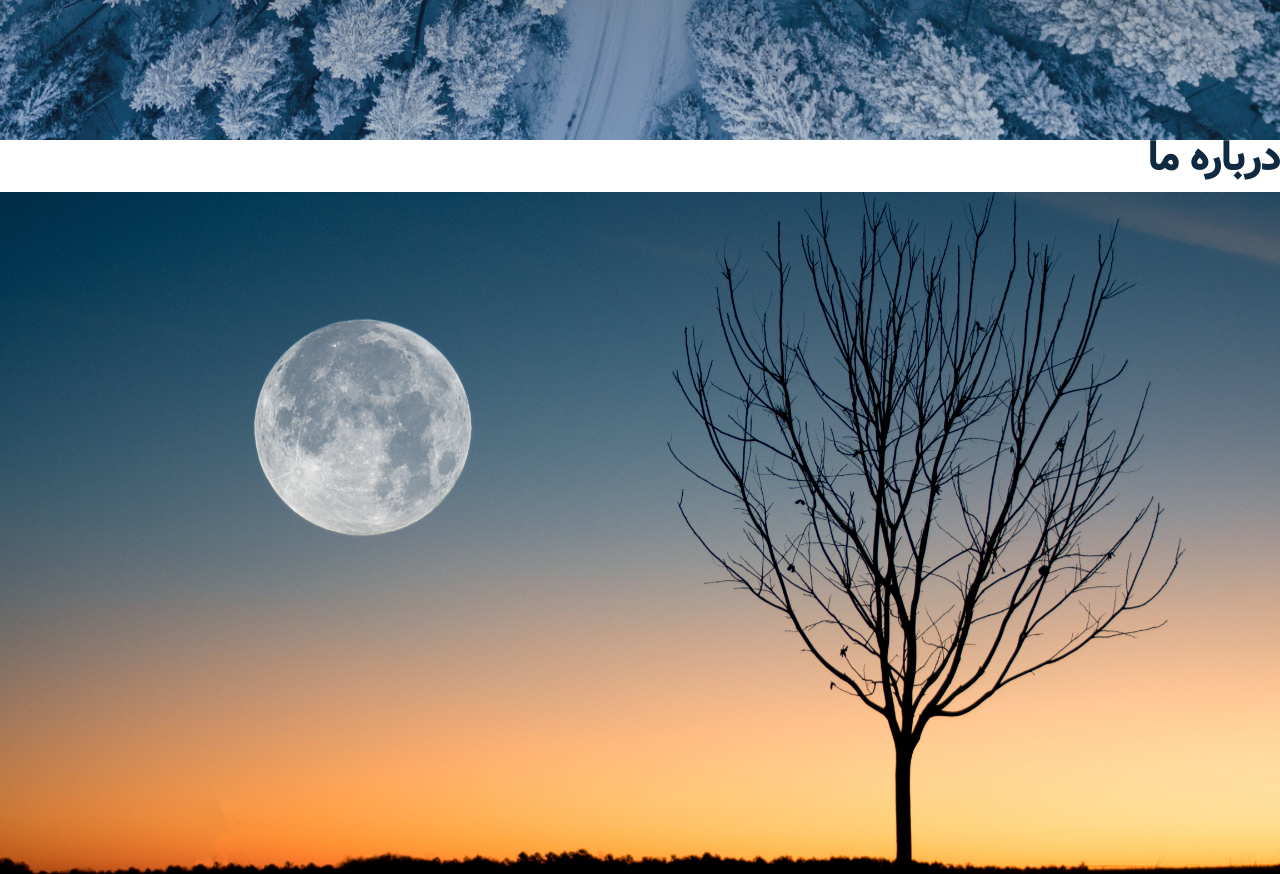
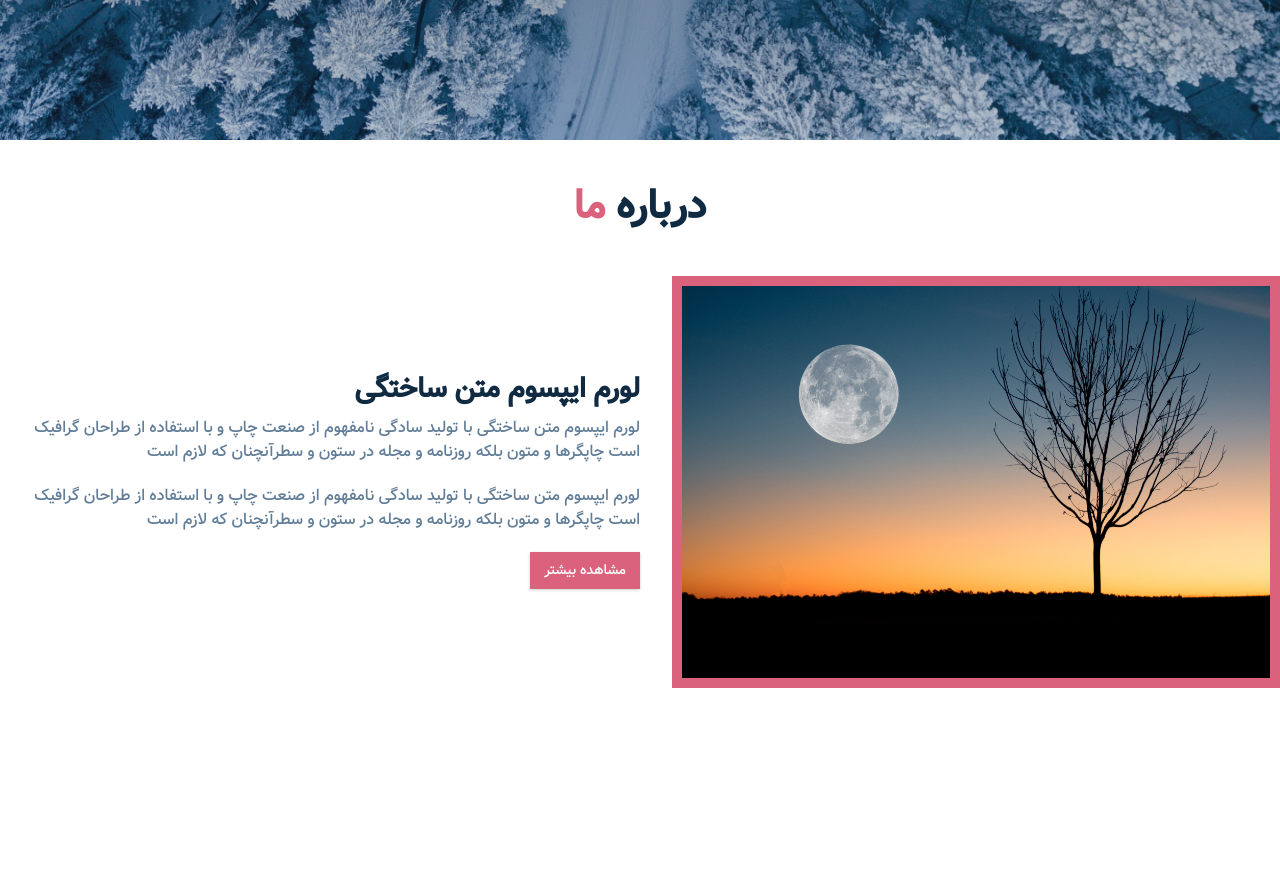
Before and after one commit to ali-gh-dev/flexbox, a plain HTML site: page index.html in a window 1280 px wide. Shown: the part 660-1534 px from the top of the page. After the commit the page ends 1348 px from the top, so only its background shows below. Drawn offline with Linux system fonts and the light colour scheme; files whose address does not match are found by name.

Commit message:
about (css-part1)

```diff
--- a/css/main.css
+++ b/css/main.css
@@ -198,3 +198,47 @@ hero
         color: var(--clr-grey-2);
     }
 }
+
+/*
+================================================
+about
+================================================
+*/
+
+.section-title {
+    text-align: center;
+    margin: 3rem 0;
+}
+
+.section-title span {
+    color: var(--clr-primary-2);
+}
+
+.about-img {
+    margin-bottom: 2rem;
+}
+
+@media screen  and (min-width: 768px) {
+    .about-img {
+        margin-bottom: 0;
+    }
+
+    .section-content {
+        display: flex;
+        justify-content: space-between;
+    }
+
+    .about-img, .about-info {
+        flex: 0 0 calc(50% - 2rem);
+        align-self: center;
+    }
+
+}
+
+@media screen  and (min-width: 1170px) {
+.about-photo{
+    border: 10px solid var(--clr-primary-2);
+    /*transform: translate(-20px , 20px);*/
+
+}
+}
--- a/index.html
+++ b/index.html
@@ -47,7 +47,7 @@
             <img class="about-photo" src="./images/about.jpg" alt="about-img">
         </article>
 
-        <article>
+        <article class="about-info">
             <h3>لورم ایپسوم متن ساختگی</h3>
             <p>
                 لورم ایپسوم متن ساختگی با تولید سادگی نامفهوم از صنعت چاپ و با استفاده از طراحان گرافیک است چاپگرها و
```
